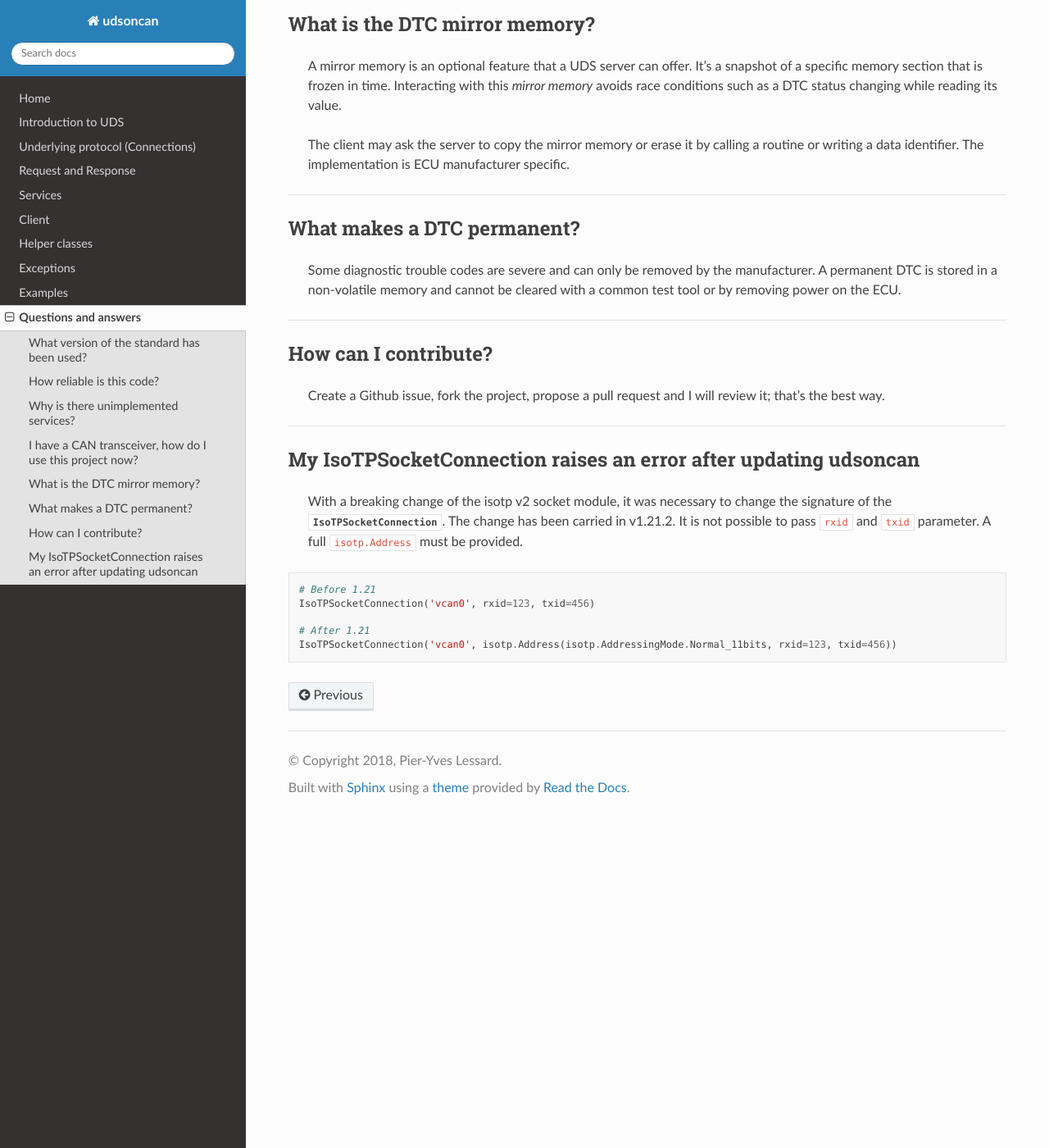
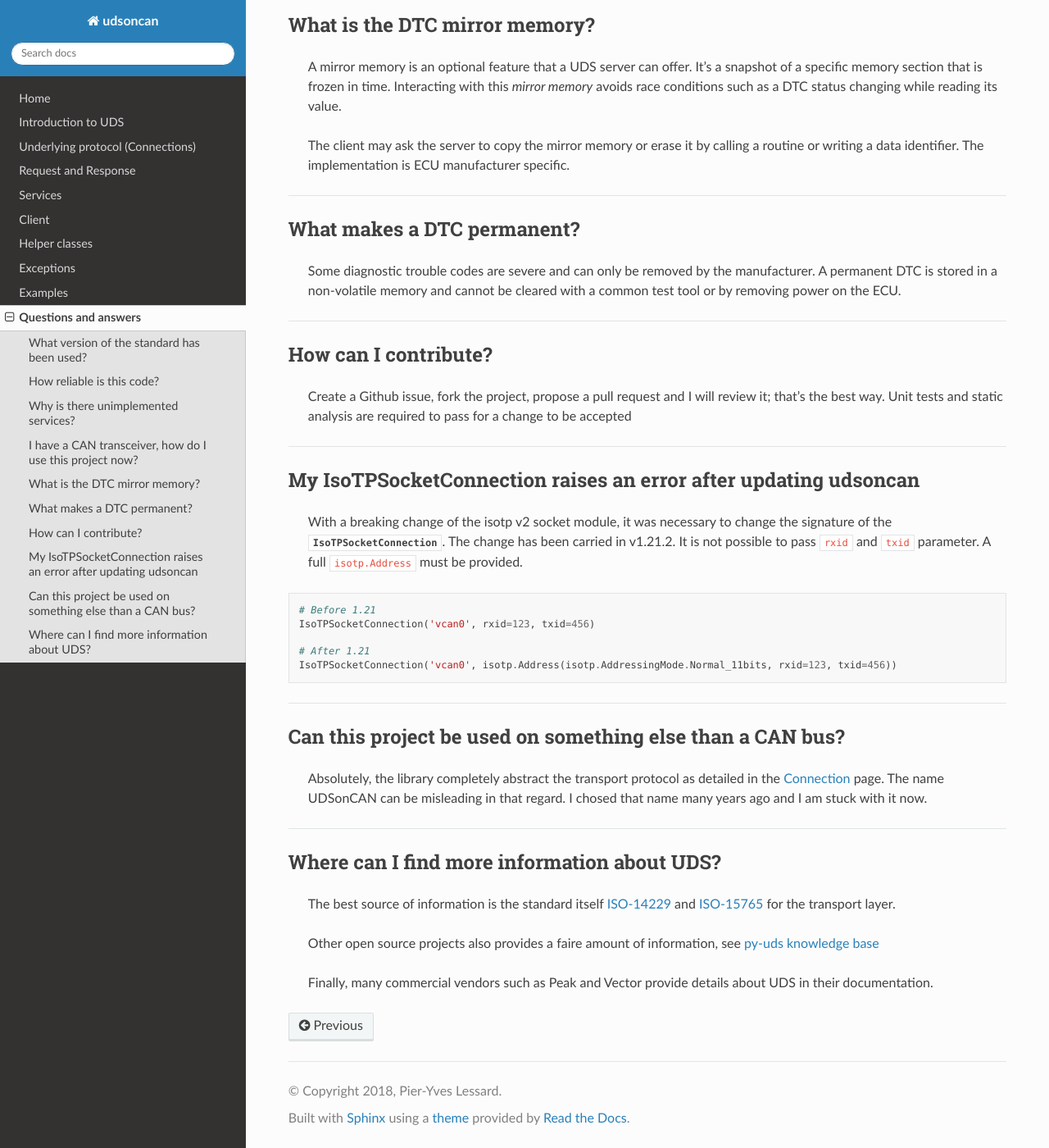
Before and after one commit to pylessard/python-udsoncan, a Sphinx documentation site: the page built from doc/source/udsoncan/questions_answers.rst, in a window 1280 px wide and 1400 px high, scrolled down 1336 px. Shown: the whole window at 82% size. Built offline with Sphinx 7.4.7 and the Read the Docs theme 3.1.0, drawn with Linux system fonts in a browser that asks for light colours; some of the changed text lies outside the part shown.

Commit message:
Minor doc updates

```diff
--- a/doc/source/udsoncan/questions_answers.rst
+++ b/doc/source/udsoncan/questions_answers.rst
@@ -6,7 +6,7 @@ What version of the standard has been used?
 
 .. epigraph::
 
-   The code was originally written based on ISO-14229:2006. Some addition from the 2013 and 2020 version has been added, but not exhaustively.
+   The code was originally written based on ISO-14229:2006. Many additions from the 2013 and 2020 version have been added, but not exhaustively.
 
 
 How reliable is this code?
@@ -17,7 +17,7 @@ How reliable is this code?
    To the best of my knowledge, quite good. This project comes with a fair amount of unit tests, many based on examples proposed in the UDS standard document.
    Every service encoding/decoding is unit-tested.
 
-   The project is fully type-hinted and passes static type check using the `mypy` module
+   The project is fully type-hinted and passes static type check using the ``mypy`` module
 
    Only a few common services have been tested on a real ECU by the author, but many users are using the library successfully, including some major OEM.
 
@@ -80,6 +80,7 @@ How can I contribute?
 .. epigraph::
 
     Create a Github issue, fork the project, propose a pull request and I will review it; that's the best way.
+    Unit tests and static analysis are required to pass for a change to be accepted
 
 -----
 
@@ -98,3 +99,27 @@ My IsoTPSocketConnection raises an error after updating udsoncan
 
     # After 1.21
     IsoTPSocketConnection('vcan0', isotp.Address(isotp.AddressingMode.Normal_11bits, rxid=123, txid=456))
+
+-----
+
+Can this project be used on something else than a CAN bus?
+----------------------------------------------------------
+
+.. epigraph::
+
+   Absolutely, the library completely abstract the transport protocol as detailed in the :ref:`Connection<Connection>` page.
+   The name UDSonCAN can be misleading in that regard. I chosed that name many years ago and I am stuck with it now.
+
+-----
+
+Where can I find more information about UDS?
+--------------------------------------------
+
+.. epigraph::
+
+   The best source of information is the standard itself `ISO-14229 <https://www.iso.org/standard/72439.html>`_ and
+   `ISO-15765 <https://www.iso.org/standard/84211.html>`_ for the transport layer.
+
+   Other open source projects also provides a faire amount of information, see `py-uds knowledge base <https://uds.readthedocs.io/en/stable/pages/knowledge_base.html>`_
+
+   Finally, many commercial vendors such as Peak and Vector provide details about UDS in their documentation.
```
Also changed, not shown: 1 other file.
